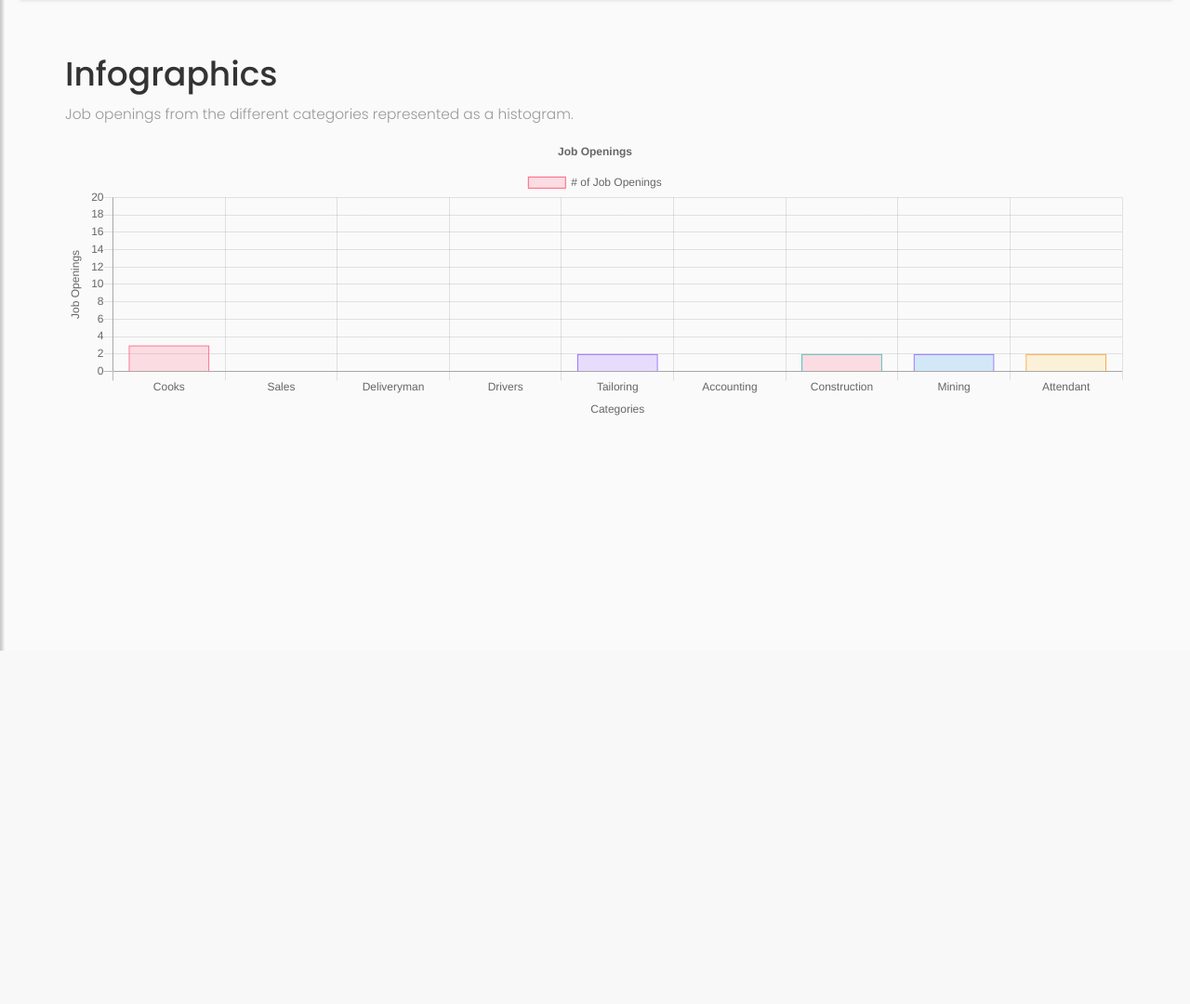
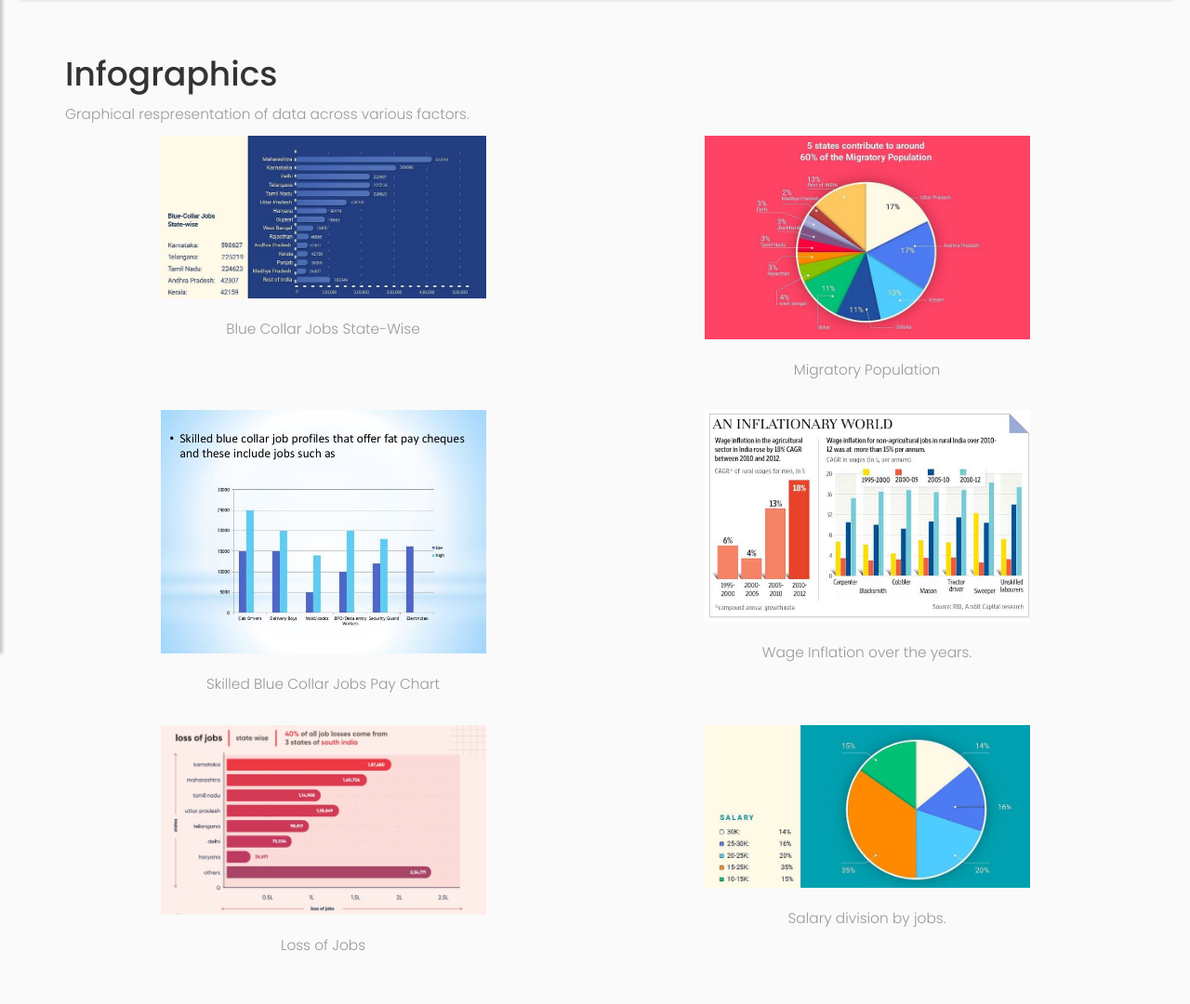
Before and after one commit to soumyankar/BlueCollars, a Flask app: page /infographics in a window 1280 px wide. Shown: the part 100-1180 px from the top of the page at 93% size. Before the commit the page ends 800 px from the top, so only its background shows below. Run offline with Flask 2, Linux system fonts and the light colour scheme; data comes from the database, SQL or seed files in the repository; some libraries are stand-ins or nearby versions.

Commit message:
Replaced chartjs with images

```diff
--- a/templates/infographics.html
+++ b/templates/infographics.html
@@ -6,74 +6,49 @@
 
 {% block container %}
 <h1>Infographics </h1>
-<p>Job openings from the different categories represented as a histogram.</p>
-<canvas id="myChart" width="200" height="200"></canvas>
-<script>
-var ctx = document.getElementById('myChart').getContext('2d');
-var myChart = new Chart(ctx, {
-    type: 'bar',
-    data: {
-        labels: ['Cooks', 'Sales', 'Deliveryman', 'Drivers', 'Tailoring', 'Accounting', 'Construction', 'Mining', 'Attendant'],
-        datasets: [{
-            label: '# of Job Openings',
-            data: [{{cooks}}, {{sales}}, {{deliveryman}}, {{drivers}}, {{tailoring}}, {{accounting}}, {{construction}}, {{mining}}, {{attendant}}],
-            backgroundColor: [
-                'rgba(255, 99, 132, 0.2)',
-                'rgba(54, 162, 235, 0.2)',
-                'rgba(255, 206, 86, 0.2)',
-                'rgba(75, 192, 192, 0.2)',
-                'rgba(153, 102, 255, 0.2)',
-                'rgba(255, 159, 64, 0.2)',
-                'rgba(255, 99, 132, 0.2)',
-                'rgba(54, 162, 235, 0.2)',
-                'rgba(255, 206, 86, 0.2)'
-            ],
-            borderColor: [
-                'rgba(255, 99, 132, 1)',
-                'rgba(54, 162, 235, 1)',
-                'rgba(255, 206, 86, 1)',
-                'rgba(75, 192, 192, 1)',
-                'rgba(153, 102, 255, 1)',
-                'rgba(255, 159, 64, 1)',
-                'rgba(75, 192, 192, 1)',
-                'rgba(153, 102, 255, 1)',
-                'rgba(255, 159, 64, 1)'
-            ],
-            borderWidth: 1
-        }]
-    },
-    options: {
-    	legend: {
-            display: true
-        },
-        responsive: true,
-		maintainAspectRatio: false,
-        title: {
-            display: true,
-            text: 'Job Openings'
-        },
-        scales: {
-        	xAxes: [{
-                display: true,
-                scaleLabel: {
-                    display: true,
-                    labelString: 'Categories'
-                }
-            }],
-            yAxes: [{
-                ticks: {
-                    beginAtZero: true,
-                    max: 20,
-              	    min: 0,
-                	stepSize: 2
-                },
-                scaleLabel: {
-                    display: true,
-                    labelString: 'Job Openings'
-                }
-            }]
-        }
-    }
-});
-</script>
+<p>Graphical respresentation of data across various factors.</p>
+<div class="row">
+    <div class="col-sm-6">
+        <img class="img-responsive center-block" id="graph-picture" src="{{ url_for('static', filename='img/infographic1.jpeg') }}" style="max-width: 350px; max-height: 350px">
+        <br>
+        <p class="text-center">Blue Collar Jobs State-Wise</p>
+    </div>
+
+    <div class="col-sm-6">
+        <img class="img-responsive center-block" id="graph-picture" src="{{ url_for('static', filename='img/infographic2.jpeg') }}" style="max-width: 350px; max-height: 350px">
+        <br>
+        <p class="text-center">Migratory Population</p>
+    </div>
+</div>
+<br>
+<div class="row">
+    <div class="col-sm-6">
+        <img class="img-responsive center-block" id="graph-picture" src="{{ url_for('static', filename='img/infographic3.jpeg') }}" style="max-width: 350px; max-height: 350px">
+        <br>
+        <p class="text-center">Skilled Blue Collar Jobs Pay Chart</p>
+    </div>
+
+    <div class="col-sm-6">
+        <img class="img-responsive center-block" id="graph-picture" src="{{ url_for('static', filename='img/infographic4.jpeg') }}" style="max-width: 350px; max-height: 350px">
+        <br>
+        <p class="text-center">Wage Inflation over the years.</p>
+    </div>
+</div>
+<br>
+<div class="row">
+    <div class="col-sm-6">
+        <img class="img-responsive center-block" id="graph-picture" src="{{ url_for('static', filename='img/infographic5.jpeg') }}" style="max-width: 350px; max-height: 350px">
+        <br>
+        <p class="text-center">Loss of Jobs</p>
+    </div>
+
+    <div class="col-sm-6">
+        <img class="img-responsive center-block" id="graph-picture" src="{{ url_for('static', filename='img/infographic6.jpeg') }}" style="max-width: 350px; max-height: 350px">
+        <br>
+        <p class="text-center"> Salary division by jobs.</p>
+    </div>
+</div>
+<br>
+
+
 {% endblock%}
```
Also changed, not shown: templates/chartjs.html (added, +79 -0 lines), static/img/infographic1.jpeg (added), static/img/infographic2.jpeg (added), static/img/infographic3.jpeg (added), static/img/infographic4.jpeg (added), static/img/infographic5.jpeg (added), static/img/infographic6.jpeg (added).
